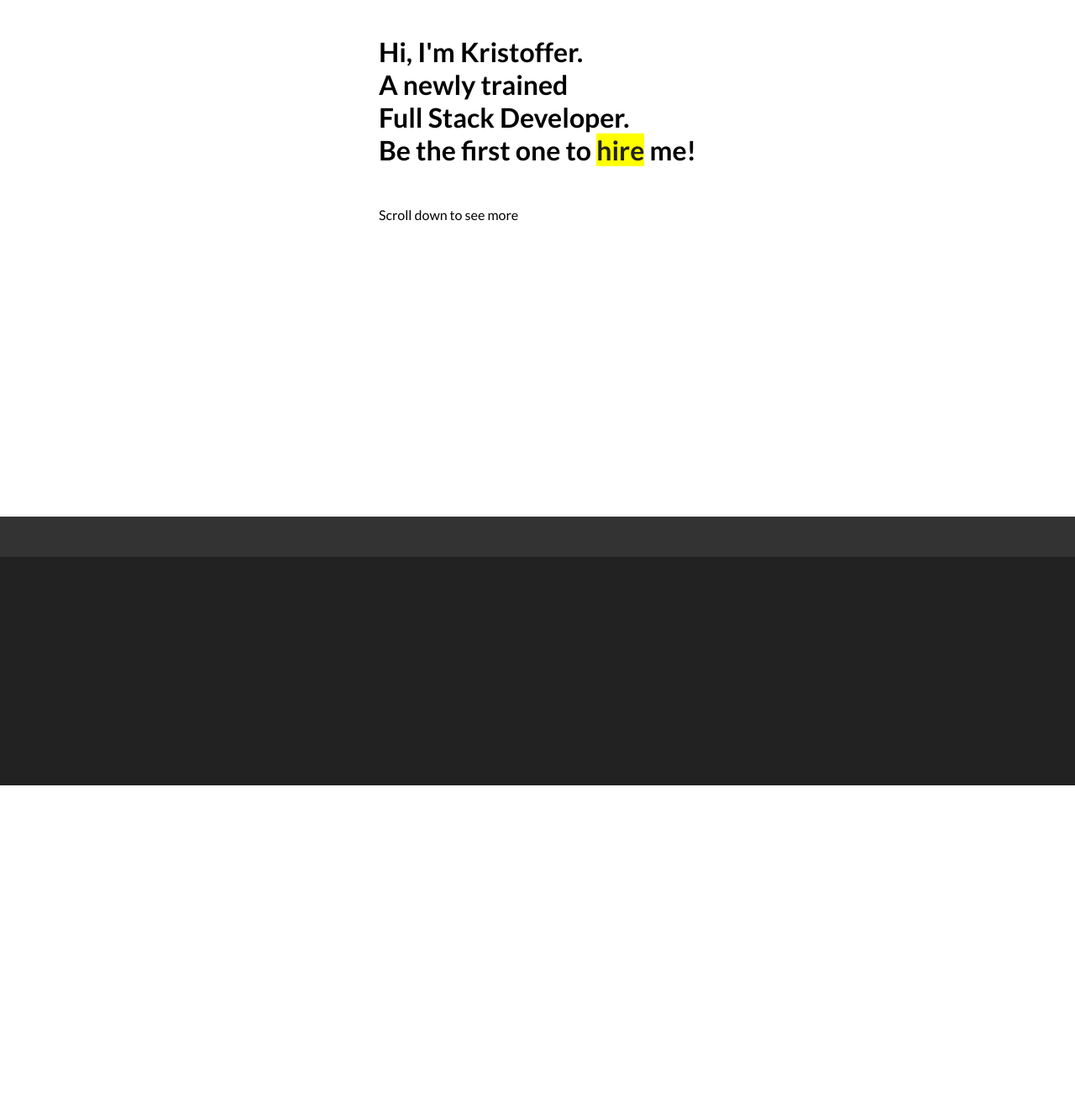
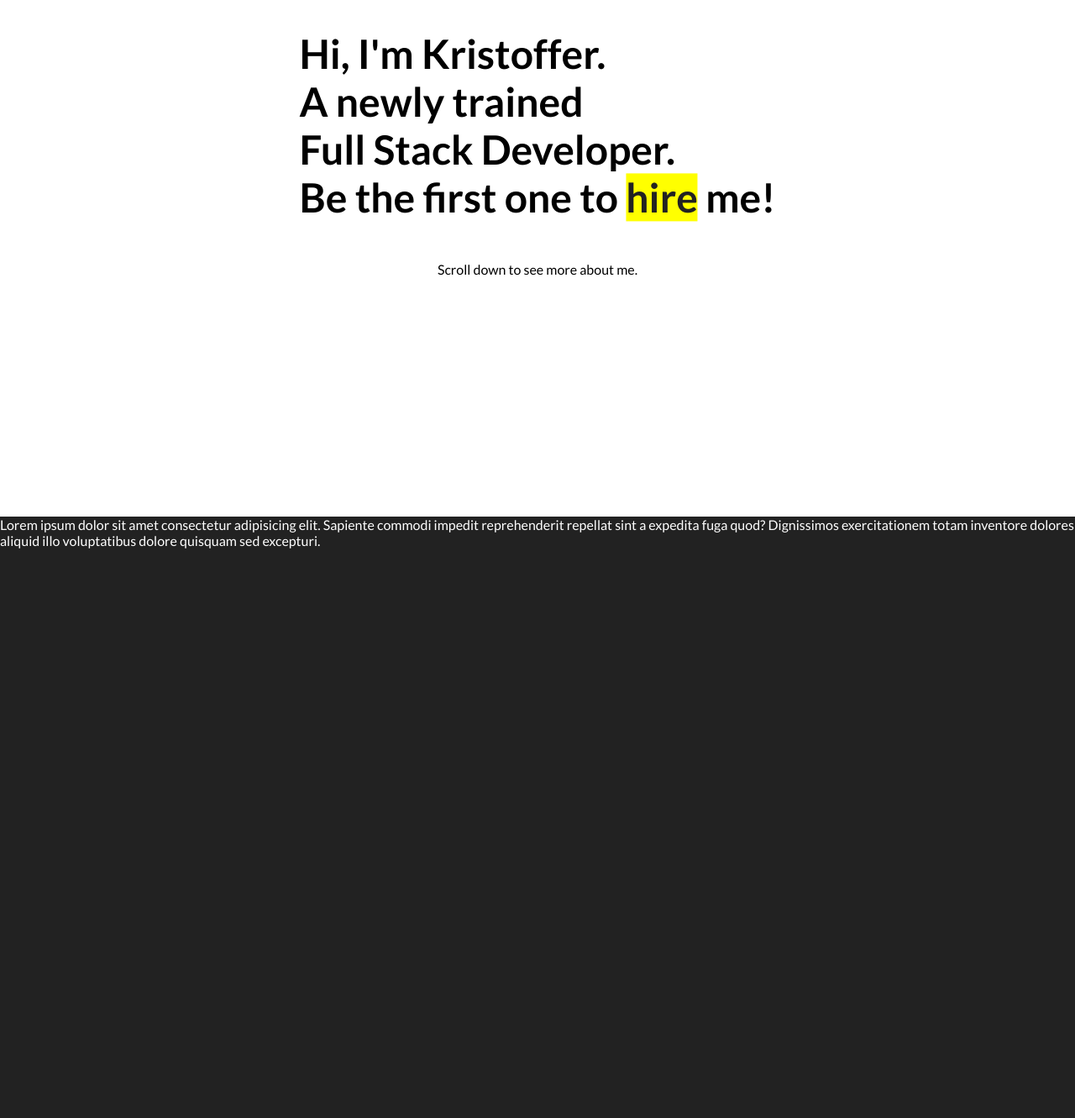
Before and after one commit to Kagebounshin/kristofferheiskanen, a plain HTML site: page index.html in a window 1280 px wide. Shown: the part 249-1580 px from the top of the page at 84% size. Before the commit the page ends 1184 px from the top, so only its background shows below. Drawn offline with Linux system fonts and the light colour scheme.

Commit message:
added more sections to main content

```diff
--- a/index.html
+++ b/index.html
@@ -15,15 +15,30 @@
 </nav>
 </header>
 <main>
-<div>
-    <h1>Hi, I'm Kristoffer.<br>
-       A newly trained<br>
-       Full Stack Developer.<br>
-       Be the first one to <a href="#footer">hire</a> me!
-    </h1>
-    <p class="mt-3">Scroll down to see more</p>
-</div>
+    <div class="hero-container">
+        <div class="row">
+            <h1>Hi, I'm Kristoffer.<br>
+            A newly trained<br>
+            Full Stack Developer.<br>
+            Be the first one to <a href="">hire</a> me!
+            </h1>
+            <p class="mt-3">Scroll down to see more about me.</p>
+        </div>
+    </div>
+
+    <div class="about-container">
+        Lorem ipsum dolor sit amet consectetur adipisicing elit. Sapiente commodi impedit reprehenderit repellat sint a expedita fuga quod? Dignissimos exercitationem totam inventore dolores aliquid illo voluptatibus dolore quisquam sed excepturi.
+    </div>
+
+    <div class="work-container">
+        Lorem ipsum dolor sit amet consectetur adipisicing elit. A neque officia repudiandae eligendi. Suscipit ducimus asperiores, officiis at nulla quibusdam repellat. Minima error eligendi officiis quod recusandae praesentium architecto libero.
+    </div>
+
 </main>
+
+
+
+
 <footer id="footer">
     <div class="footer-top">
 
--- a/static/main.scss
+++ b/static/main.scss
@@ -26,7 +26,6 @@ header {
     background-color: $bg-color-primary;
     nav {
         height: 4rem;
-
         a {
             position: absolute;
             font-size: 2rem;
@@ -36,6 +35,7 @@ header {
             margin-left: .7rem;
             background: yellow;
             font-weight: 700;
+            border-radius: 2%;
         }
     }
 }
@@ -43,21 +43,42 @@ header {
 main {
     min-height: 100vh;
     background-color: $bg-color-primary;
-    div {
+    .hero-container {
+        min-height: 100vh;
+        position: relative;
+        .row {
             position: absolute;
-        top: 50%;
+            top: 45%;
             left: 50%;
-        margin-right: -50%;
             transform: translate(-50%, -50%);
             h1 {
+                font-size: 3rem;
                 a {
                     background: $text-color-tertiary;
                     color: $text-color-primary;
                     text-decoration: none;
                 }
             }
+            p {
+                text-align: center;
             }
         }
+    }
+
+    .about-container {
+        min-height: 100vh;
+        background-color: $bg-color-secondary;
+        color: $text-color-secoundary;
+    }
+
+    .work-container {
+        min-height: 100vh;
+    }
+
+}
+
+
+
 
 footer {
     .footer-top {
```
Also changed, not shown: static/main.css, 1 other file. Lines whose indentation alone changed are shown as unchanged.
